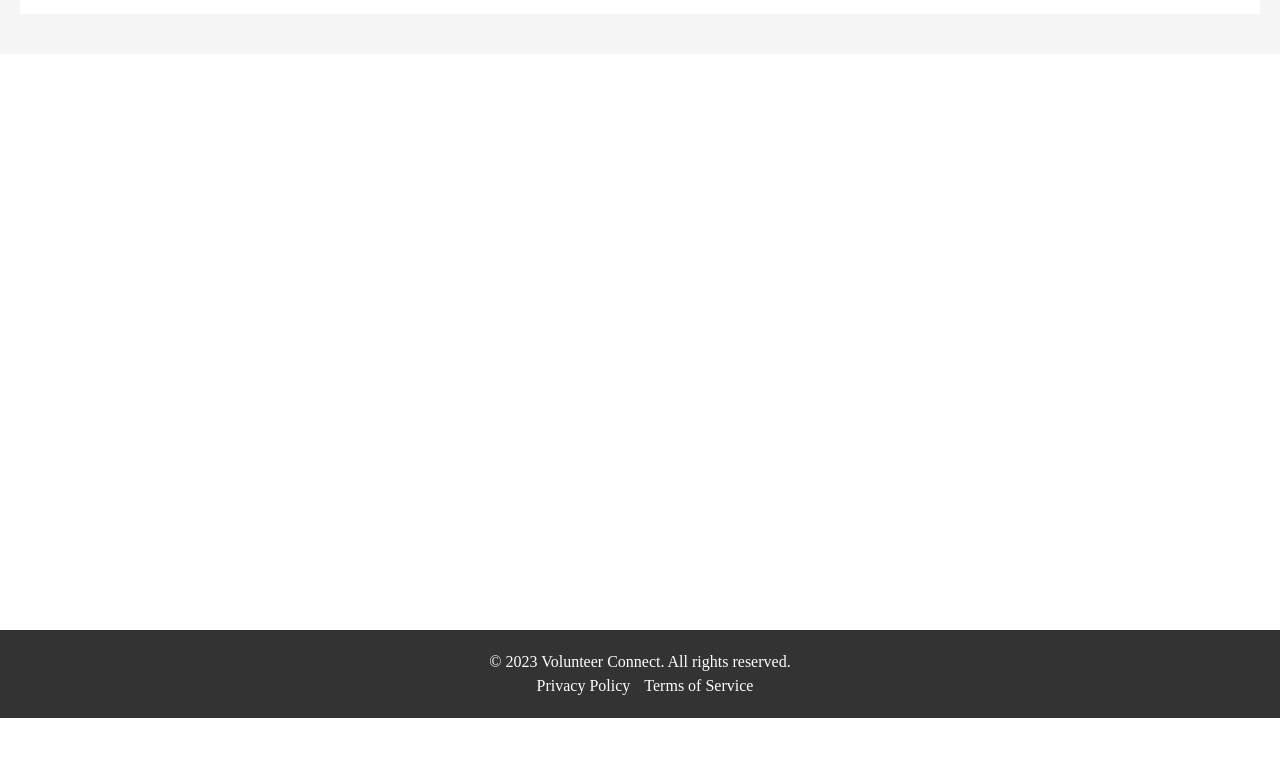
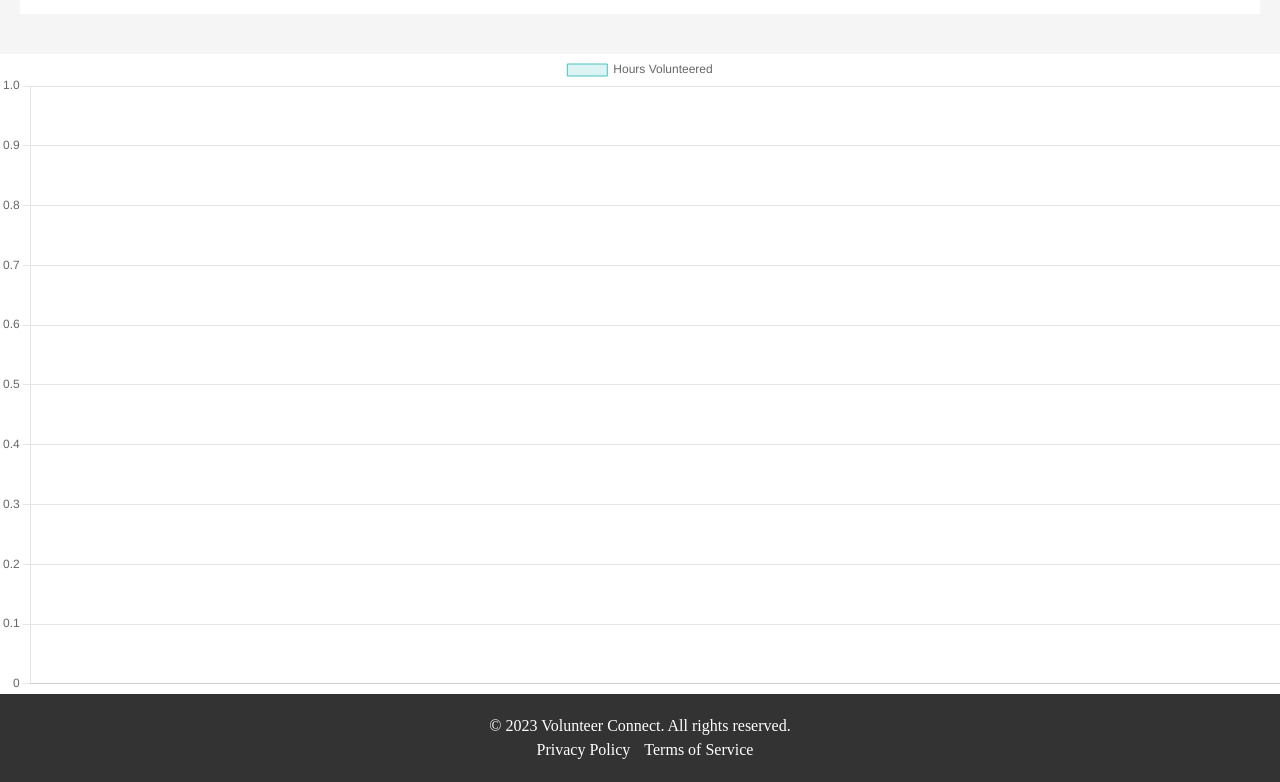
Before and after one commit to JeffreyIzuorah/empower-naija, a website: page impact.html in a window 1280 px wide. Shown: the part 82-864 px from the top of the page. Before the commit the page ends 800 px from the top, so only its background shows below. Drawn offline with nearby package versions, Linux system fonts and the light colour scheme; no server answers.

Commit message:
chart added for the impact

```diff
--- a/impact.html
+++ b/impact.html
@@ -67,6 +67,11 @@
     </section>
   </div>
 
+  <div class="chart-container">
+    <canvas id="impact-chart"></canvas>
+  </div>
+
+
   <!-- Add/Edit Impact Entry Modal -->
   <div id="impact-modal" class="modal">
     <div class="modal-content">
@@ -93,6 +98,8 @@
       </form>
     </div>
   </div>
+
+
 
   <footer>
     <div class="container">
@@ -131,6 +138,8 @@
   <script src="https://www.gstatic.com/firebasejs/8.7.0/firebase-firestore.js"></script>
   <script src="https://www.gstatic.com/firebasejs/8.7.0/firebase-auth.js"></script>
   <script src="script.js"></script>
+  <script src="https://cdn.jsdelivr.net/npm/chart.js"></script>
+
 
   <script>
 // JavaScript Code
--- a/opportunity.css
+++ b/opportunity.css
@@ -131,6 +131,10 @@ footer {
     text-decoration: none;
 }
 
+#location {
+    display: none;
+}
+
 /* Add this to your CSS styles */
 #map {
     height: 400px; /* Set a fixed height for the map container */
--- a/script.js
+++ b/script.js
@@ -79,6 +79,7 @@ function renderImpactEntries(entries) {
       deleteEntry(entryId);
     });
   });
+  renderImpactChart(entries);
 }
 
 // Handle form submission for adding/editing impact entries
@@ -196,3 +197,31 @@ document.addEventListener('DOMContentLoaded', () => {
     }
   });
 });
+
+
+function renderImpactChart(entries) {
+  const chartLabels = entries.map(entry => entry.date.toDate().toLocaleDateString());
+  const chartData = entries.map(entry => entry.hours);
+
+  const ctx = document.getElementById('impact-chart').getContext('2d');
+  const myChart = new Chart(ctx, {
+    type: 'bar',
+    data: {
+      labels: chartLabels,
+      datasets: [{
+        label: 'Hours Volunteered',
+        data: chartData,
+        backgroundColor: 'rgba(75, 192, 192, 0.2)',
+        borderColor: 'rgba(75, 192, 192, 1)',
+        borderWidth: 1,
+      }]
+    },
+    options: {
+      scales: {
+        y: {
+          beginAtZero: true
+        }
+      }
+    }
+  });
+}
```
Also changed, not shown: findOpportunities.js (+21 -7 lines), index.html (+1 -1 lines), pathway.html (+3 -3 lines), submitOpportunity.html (+3 -2 lines).
